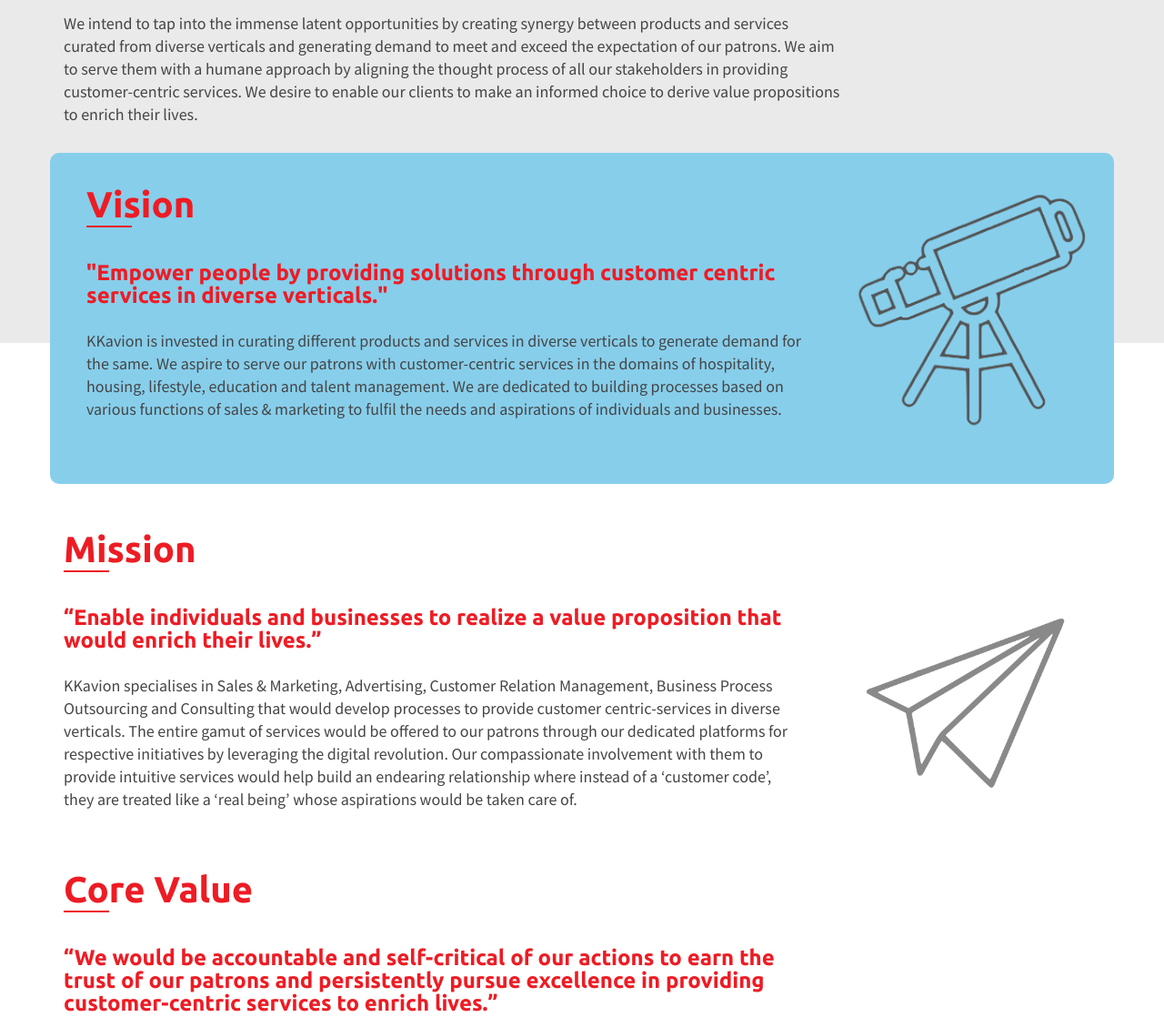
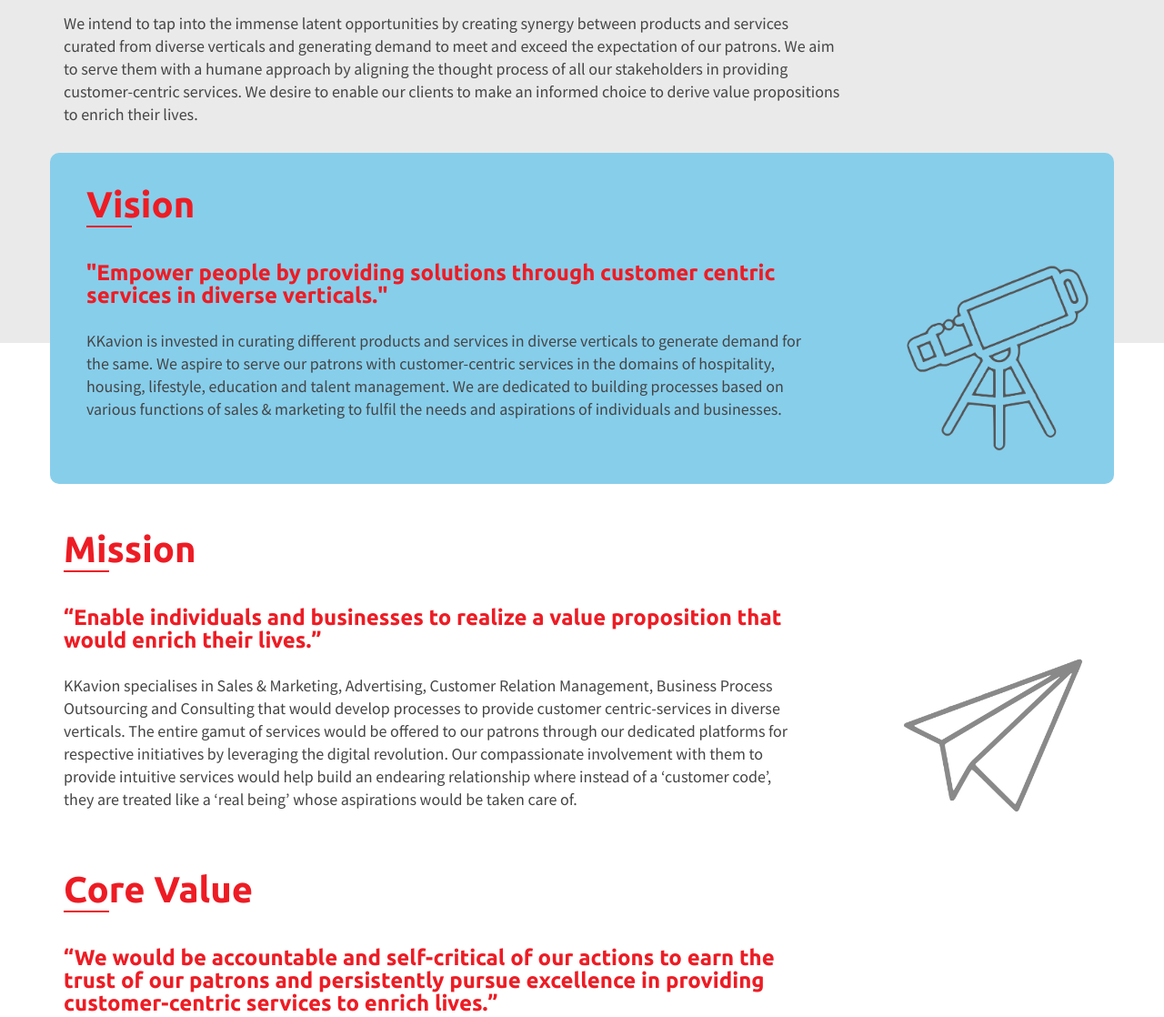
Before and after one commit to kkavion/kkavion-site, a plain HTML site: page about-us.html in a window 1280 px wide. Shown: the part 756-1874 px from the top of the page at 91% size. Drawn offline with nearby package versions, Linux system fonts and the light colour scheme.

Commit message:
Update responsive.css

```diff
--- a/css/responsive.css
+++ b/css/responsive.css
@@ -592,10 +592,10 @@
     }
     .about-us-area1 .container:nth-child(2) .single-package-details
     {
-        background-size: 25%;
+        background-size: 20%;
         background-image: url(../images/line-images/telescope.png);
         background-repeat: no-repeat;
-        background-position: center right;
+        background-position: bottom right;
     }
     .about-us-area1 .container:nth-child(2) .single-package-details .section-title
     {
@@ -608,10 +608,10 @@
     }
     .about-us-area2 .container:nth-child(1)
     {
-        background-size: 20%;
+        background-size: 18%;
         background-image: url(../images/line-images/paperplane.png);
         background-repeat: no-repeat;
-        background-position: top 70% right 5%;
+        background-position: bottom 10% right 3%;
     }
     .thailand-trip .starting:before
     {
```
